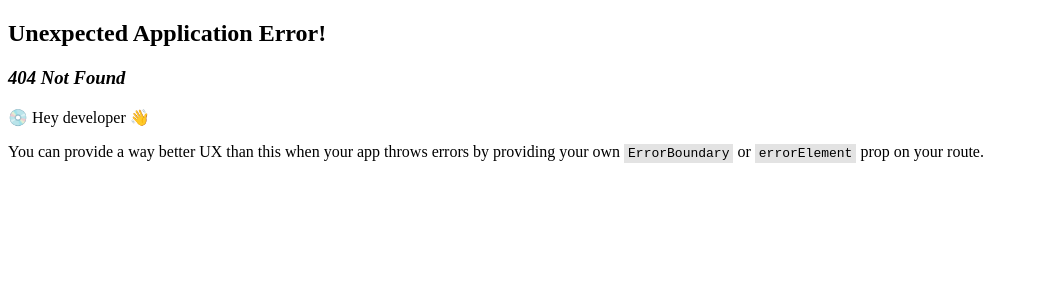
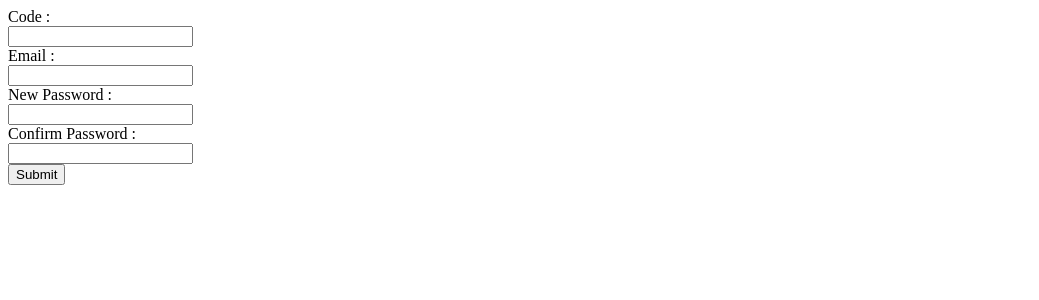
Before and after one commit to audinazulfa/btek-frontend, a React (Vite) app: page /reset-password in a window 1280 px wide. Before the commit this address had no page. Shown: the top 300 px of the page, without its empty margins (0-1039 px from the left). Built offline with nearby package versions, Linux system fonts and the light colour scheme.

Commit message:
Reset Password

```diff
--- a/src/App.jsx
+++ b/src/App.jsx
@@ -8,6 +8,7 @@ import Login from './pages/Login';
 import Profile from './pages/Profile';
 import Register from './pages/Register';
 import ForgotPassword from './pages/ForgotPassword';
+import ResetPassword from './pages/ResetPassword';
 
 const router = createBrowserRouter([
   {
@@ -30,6 +31,10 @@ const router = createBrowserRouter([
     path: '/forgot-password',
     element: <ForgotPassword />,
   },
+  {
+    path: '/reset-password',
+    element: <ResetPassword />,
+  },
 ]);
 
 export function App() {
--- /dev/null
+++ b/src/pages/ResetPassword.jsx
@@ -0,0 +1,38 @@
+import React from 'react';
+import { useNavigate } from 'react-router-dom';
+
+function ResetPassword() {
+  const navigate = useNavigate();
+  const resetAction = async (e) => {
+    try {
+      e.preventDefault();
+      navigate('/login');
+    } catch (err) {
+      window.alert(e.response.data.message);
+    }
+  };
+
+  return (
+    <form onSubmit={resetAction}>
+      Code :
+      <br />
+      <input type="number" name="code" />
+      <br />
+      Email :
+      <br />
+      <input type="email" name="email" />
+      <br />
+      New Password :
+      <br />
+      <input type="password" name="newPassword" />
+      <br />
+      Confirm Password :
+      <br />
+      <input type="password" name="confirmPassword" />
+      <br />
+      <button type="submit">Submit</button>
+    </form>
+  );
+}
+
+export default ResetPassword;
```
